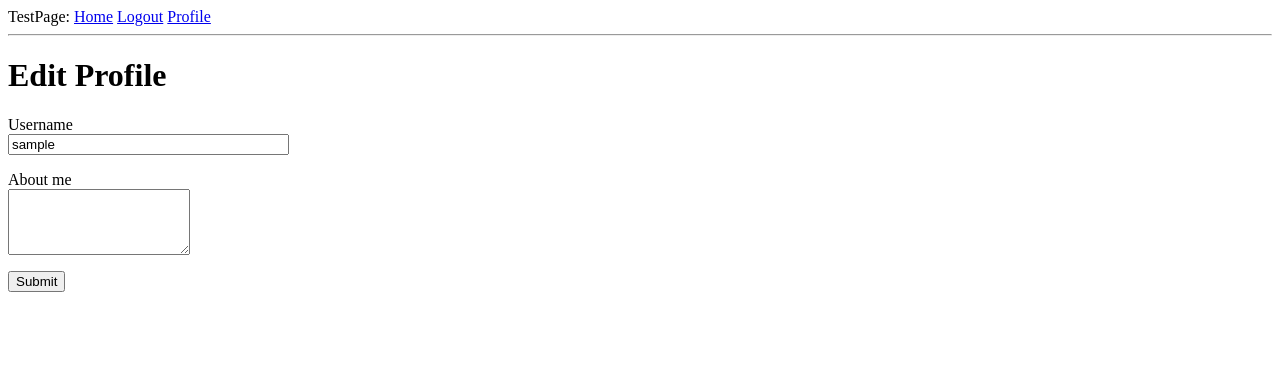
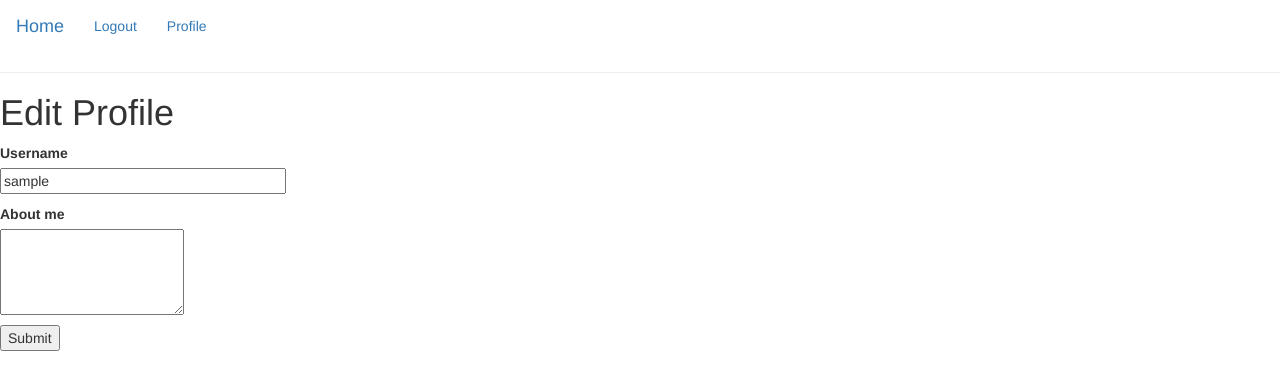
Before and after one commit to stolucc/cschia, a Flask app: page /edit_profile in a window 1280 px wide. Shown: the top 390 px of the page. Run offline with Flask 2, Linux system fonts and the light colour scheme; the visitor is signed in with stand-in values (Sample User, id 1); data comes from the database, SQL or seed files in the repository; some libraries are stand-ins or nearby versions.

Commit message:
added bootstrap nav to base.html

```diff
--- a/app/templates/base.html
+++ b/app/templates/base.html
@@ -1,22 +1,39 @@
 <html>
     <head>
-        {% if title %}
+            <link rel="stylesheet" href="https://maxcdn.bootstrapcdn.com/bootstrap/3.4.0/css/bootstrap.min.css">
+            <script src="https://ajax.googleapis.com/ajax/libs/jquery/3.3.1/jquery.min.js"></script>
+            <script src="https://maxcdn.bootstrapcdn.com/bootstrap/3.4.0/js/bootstrap.min.js"></script>
+	    {% if title %}
         <title> {{title}}- TestPage</title>
         {% else %}
         <title>Welcome to TestPage!</title>
         {% endif %}
     </head>
     <body>
-        <div>
-            TestPage:
-            <a href="{{ url_for("index") }}">Home</a>
-            {% if current_user.is_anonymous %}
-            <a href="{{ url_for("login") }}">Login</a>
-            {% else %}
-            <a href="{{ url_for("logout") }}">Logout</a>
-            <a href="{{ url_for("user", username=current_user.username) }}">Profile</a>
-            {% endif %}
-        </div>
+        <nav class="navbar navbar-dedault">
+            <div class="container-fluid">
+                <div class="navbar-header">
+                    <a class="navbar-brand" href="{{ url_for("index") }}">Home</a>
+                </div>
+                <ul class="nav navbar-nav">
+
+                    {% if current_user.is_anonymous %}
+                    <li><a href="{{ url_for("login") }}">Login</a>
+                    </li>
+                    {% else %}
+                    <li><a href="{{ url_for("logout") }}">Logout</a></li>
+
+                    <li>
+                    <a href="{{ url_for("user", username=current_user.username) }}">Profile</a></li>
+                    {% endif %}
+
+                </ul
+
+
+            </div>
+
+        </nav>
+
         <hr>
         {% with messages = get_flashed_messages() %}
         {% if messages %}
```
